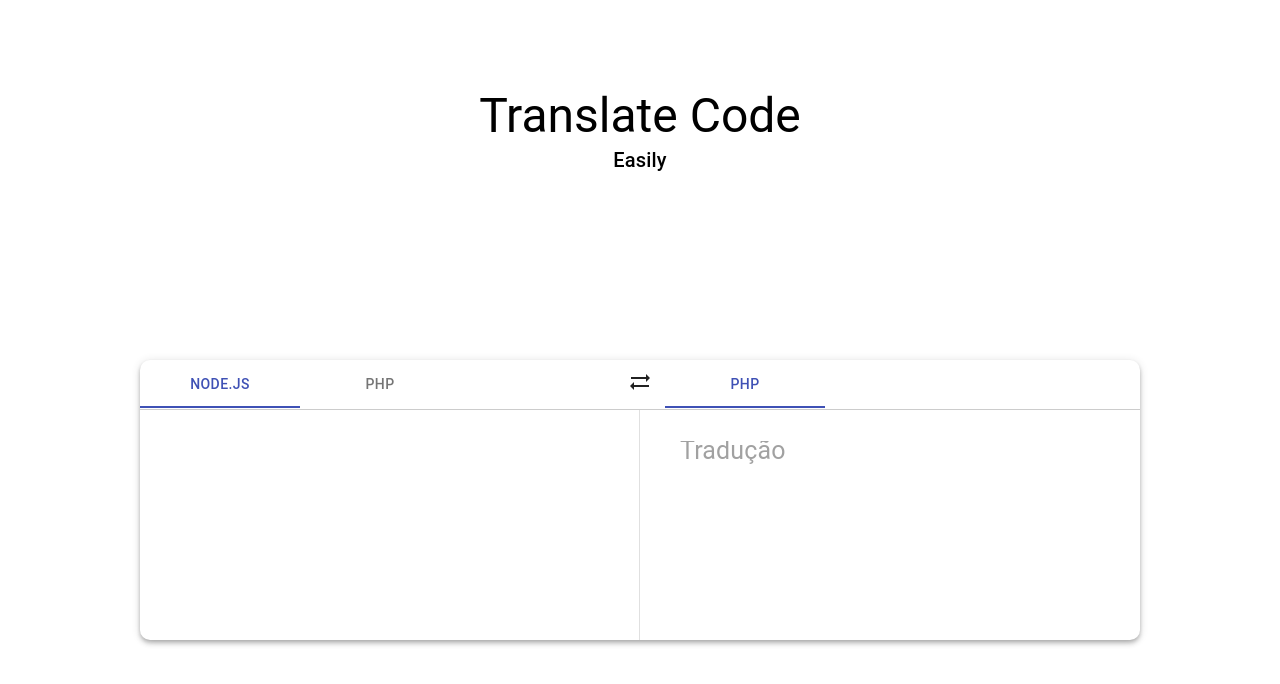
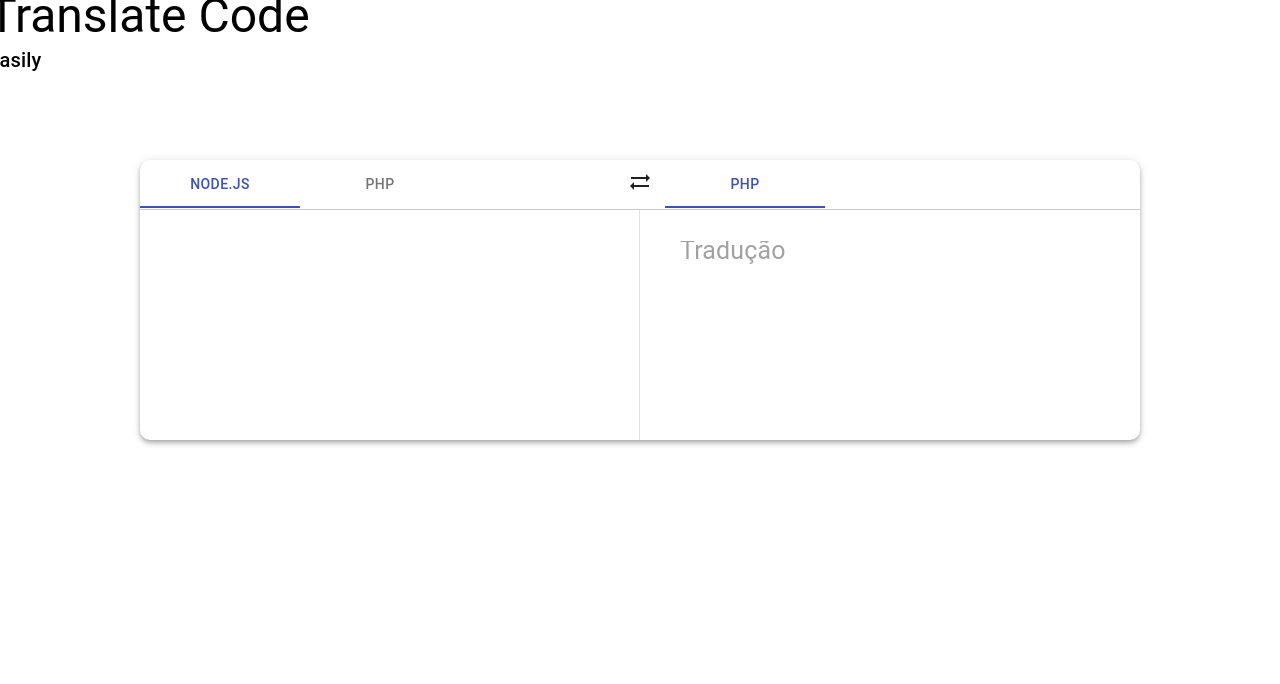
Before and after one commit to JimmyStarling/transpiler-translator, a React (Create React App) app: page / in a window 1280 px wide. Shown: the top 684 px of the page. Built offline with nearby package versions, Linux system fonts and the light colour scheme.

Commit message:
Remove title container.

```diff
--- a/src/styles/global.js
+++ b/src/styles/global.js
@@ -78,11 +78,6 @@ export const useStyles = makeStyles((theme) => ({
 	},
 	textFieldContainer:{
 		height: 'auto',//350px',
-	},
-	textFieldTitleContainer:{
-		margin: '100px auto',
-		width: 'auto',
-		textAlign: 'center',
 	},
 	bottomTools:{
 		position: 'absolute',
```
